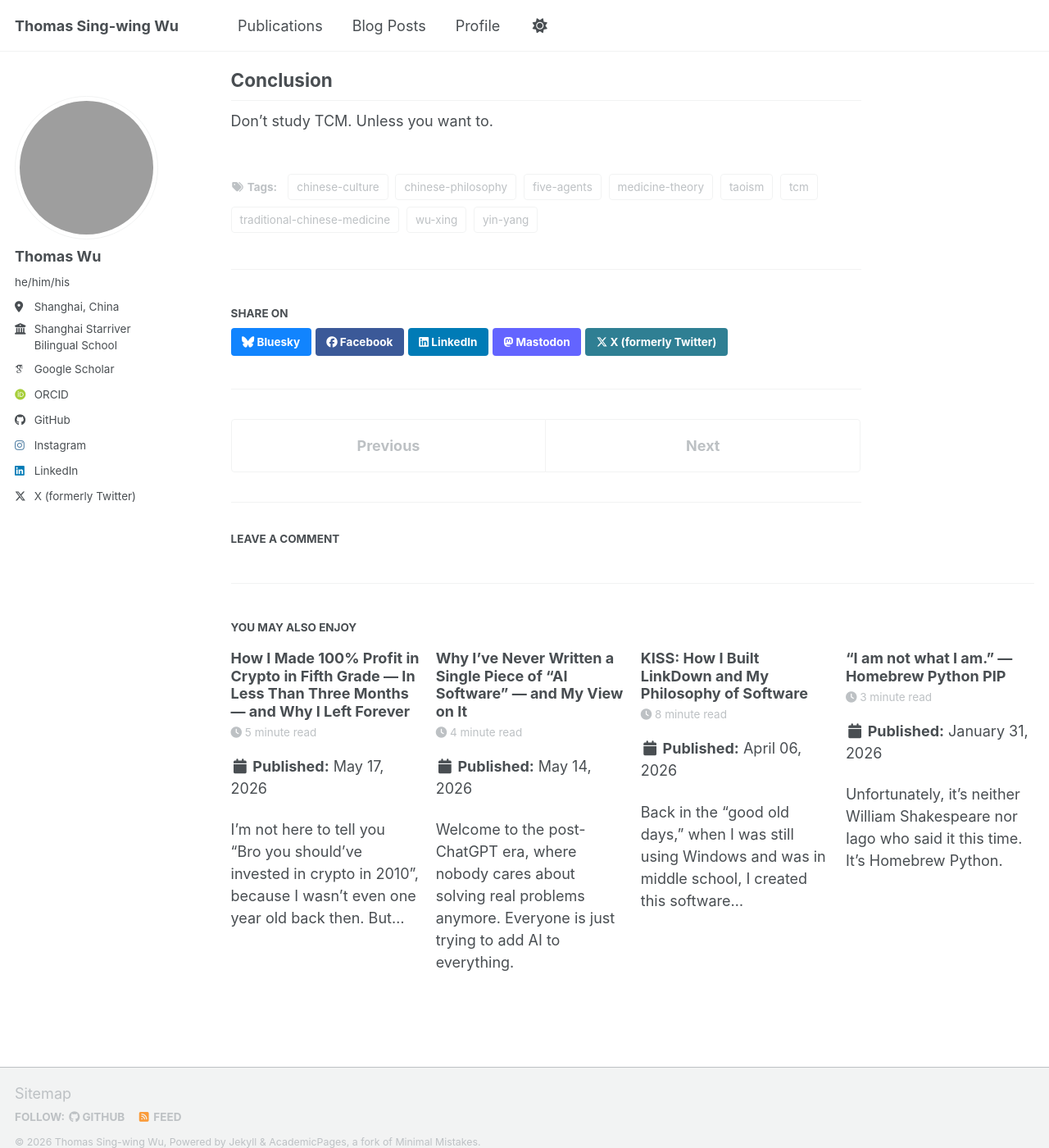
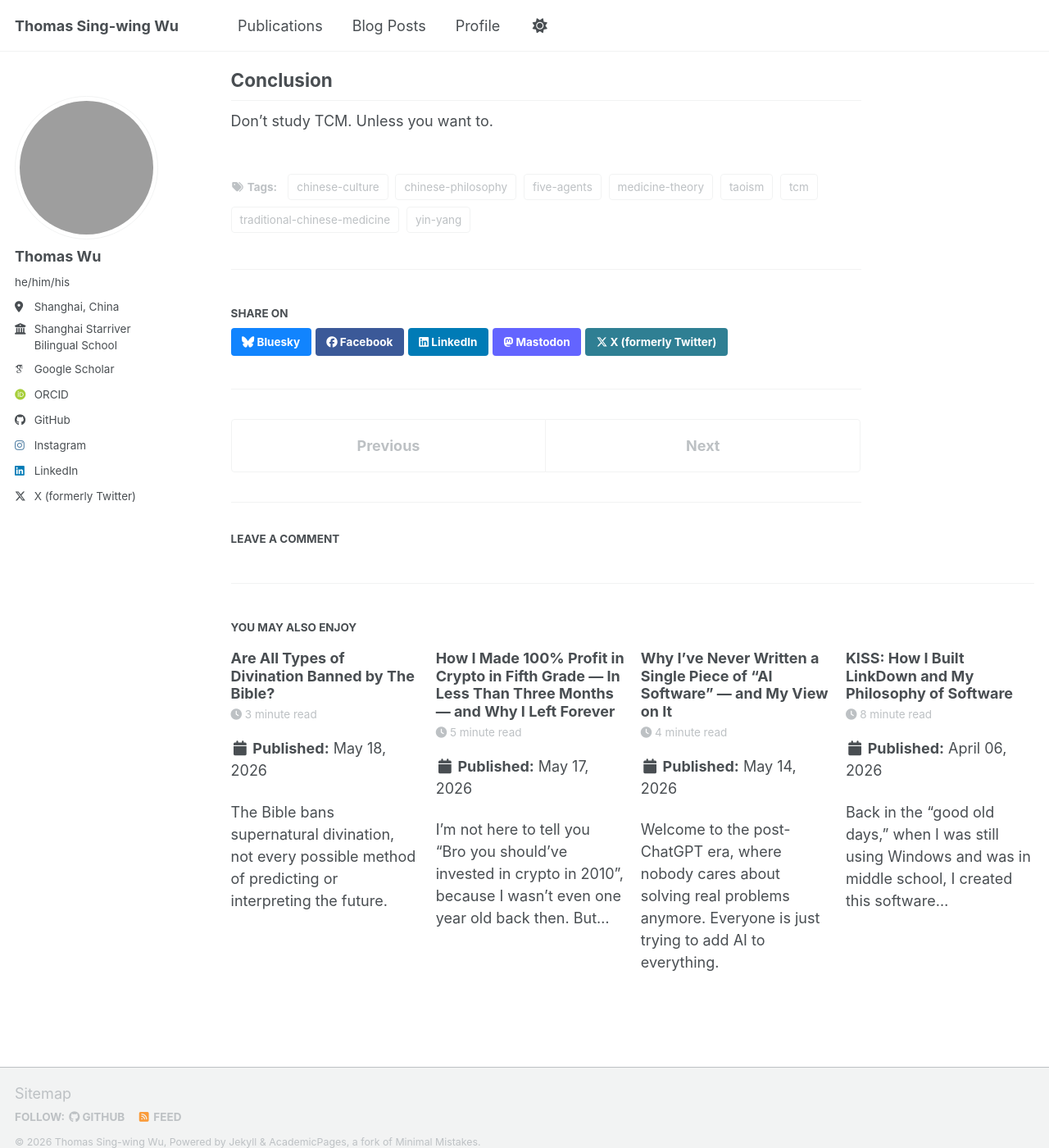
Before and after one commit to TakumiBC/site, a Jekyll site: the page built from _posts/2026-01-30-tcm-speedrun-yin-yang-five-agents.md, in a window 1280 px wide and 1400 px high, scrolled down 3048 px. Shown: the whole window at 82% size. Built offline with Jekyll 4.4.1, drawn with Linux system fonts in a browser that asks for light colours; some web fonts are replaced; a script bundle is joined from its source files by our own code; library files that are not in the unit come from our copies; comment, search, counter and statistics services are not loaded; part of the change alters nothing that is shown; grey boxes are pictures that could not be loaded.

Commit message:
update website

```diff
--- a/_posts/2026-01-30-tcm-speedrun-yin-yang-five-agents.md
+++ b/_posts/2026-01-30-tcm-speedrun-yin-yang-five-agents.md
@@ -9,7 +9,6 @@ tags:
   - chinese-philosophy
   - yin-yang
   - five-agents
-  - wu-xing
   - medicine-theory
   - taoism
   - chinese-culture
--- /dev/null
+++ b/_posts/2026-05-18-bible-divination.md
@@ -0,0 +1,47 @@
+---
+title: "Are All Types of Divination Banned by The Bible?"
+date: 2026-05-18
+excerpt: "The Bible bans supernatural divination, not every possible method of predicting or interpreting the future."
+permalink: /posts/2026/05/bible-divination/
+tags:
+  - bible
+  - christianity
+  - theology
+  - divination
+  - hebrew
+  - old-testament
+  - tzu-wei-tou-shu
+  - chinese-philosophy
+  - metaphysics
+---
+Divination **is** banned, but not the modern common sense of "divination". The Bible also didn't ban predicting the future.
+
+First, we need to clarify: The Old Testament was written in Hebrew, not English. And as we all know, translations can never provide 100% accurate meaning. The differences between languages make this kind of error inevitable.
+
+The verse that is usually cited against divination is Deuteronomy 18:10-11. We all know that the KJV is the only correct version of the Bible, and it has more authority than the original Hebrew and Greek text. Therefore, I’m going to use the NIV:
+
+> Let no one be found among you who sacrifices their son or daughter in the fire, who practices divination or sorcery, interprets omens, engages in witchcraft,  or casts spells, or who is a medium or spiritist or who consults the dead.
+
+And the problem is here: though divination is the best word to translate the verse, it still brings confusion, since "divination" is way broader than the original Hebrew meaning.
+
+Cambridge Dictionary defines divination as "the skill or act of saying or discovering what will happen in the future". If we go by this definition, it is going to be disastrous. This means that all kinds of predictions of the future shall be banned, including weather forecasts, and even AI models like ChatGPT — because its principle is to predict the next token (if you don't have knowledge about AI, just think of tokens as words).
+
+And this is why we shouldn’t rely on an English dictionary in this case. In order to interpret the Bible accurately, we need to look at the Hebrew word instead.
+
+The original word for divination is קֶסֶם, transliterated as "qesem". The definition of qesem here is "the attempt to gain **supernatural knowledge or power** apart from the revealed will of God".
+
+So, more precisely, the divination banned by the Bible is supernatural divination. This means that non-supernatural divination methods might be allowed.
+
+Now we need to distinguish one thing: what exactly counts as supernatural?
+
+No. Science isn't what the Bible forced us to align with. Things can be non-scientific while still being non-supernatural.
+
+For example, Tzu-wei tou-shu (紫微斗數) is a popular Chinese metaphysical system. However, the process of calculating the chart can be done completely by computers, and even AIs or people with no prior knowledge can interpret it after consulting professional sources. Computers do not possess supernatural power, and most ordinary interpreters neither possess nor claim any supernatural power. Therefore, it is not inherently supernatural and not explicitly banned unless the interpreter claims that he possesses supernatural power or receives supernatural revelation.
+
+However, this does not mean that every practice is allowed. Astrology, for example, is condemned in other biblical passages. Supernatural divination is still banned as well. For example, Tarot, séances, Ouija boards, spirit-medium practices, necromancy, and all forms of fortune-telling that claim to receive messages from spirits clearly fall into the banned category. There's no room for these practices, even after clarifying the Hebrew meaning.
+
+---
+
+Finally, as usual, some off-topic thoughts on Science and Christianity. Nowhere in the Bible had ever said "thou shalt believe in science solely" or "thou shalt believe in Western medicine solely". Jesus didn't use Western medicine at all, and he still cured people faster and better than any form of medicine humanity has ever invented.
+
+This means that non-scientific yet non-supernatural things that you believe and that align with Christianity could and should be treated in the same way you treat science. Science can be wrong, and if you've had enough experience, there are lots of situations where science just doesn't work.
```
